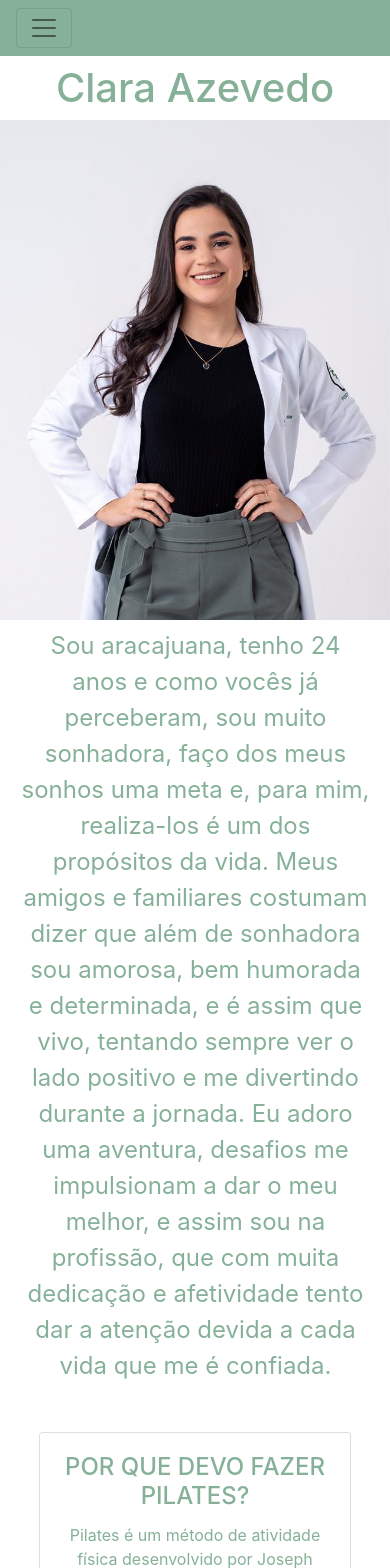
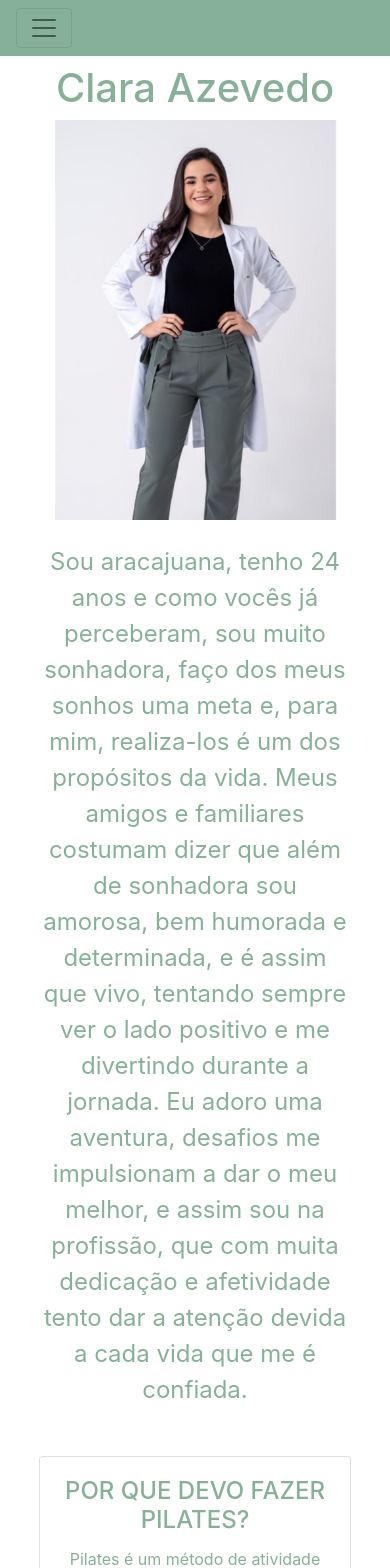
Before and after one commit to jcgsr/Escurinha, a Vue app: page /sobre in a window 390 px wide. Shown: the top 1568 px of the page. Built offline with nearby package versions, Linux system fonts and the light colour scheme.

Commit message:
sobre done

```diff
--- a/src/App.vue
+++ b/src/App.vue
@@ -31,7 +31,9 @@ export default {
 
 <style lang="css">
 html,
-* {
+*,
+body {
   color: #86b198;
+
 }
 </style>
--- a/src/components/Home.vue
+++ b/src/components/Home.vue
@@ -20,4 +20,10 @@ img {
 #container {
   text-align: center;
 }
+
+@media only screen and (max-width: 456px) {
+  #container img{
+    max-width: 90%;
+  }
+}
 </style>
--- a/src/components/Sobre.vue
+++ b/src/components/Sobre.vue
@@ -3,7 +3,7 @@
     <h1 class="mt-2">Clara Azevedo</h1>
     <div class="parallax animate__animated animate__backInDown"></div>
 
-    <div class="texto mt-2 animate__animated animate__backInUp">
+    <div class="texto mt-4 animate__animated animate__backInUp">
       Sou aracajuana, tenho 24 anos e como vocês já perceberam, sou muito
       sonhadora, faço dos meus sonhos uma meta e, para mim, realiza-los é um dos
       propósitos da vida. Meus amigos e familiares costumam dizer que além de
@@ -15,9 +15,8 @@
     </div>
     <div class="services">
       <b-card
-        class="mt-5 animate__animated animate__bounceIn"
+        class="mt-5 animate__animated animate__bounceIn card"
         title="POR QUE DEVO FAZER PILATES?"
-
       >
         <b-card-text>
           Pilates é um método de atividade física desenvolvido por Joseph
@@ -28,9 +27,8 @@
         </b-card-text>
       </b-card>
       <b-card
-        class="mt-5 animate__animated animate__bounceIn"
+        class="mt-5 animate__animated animate__bounceIn card"
         title="COMO FUNCIONA A ACUPUNTURA?"
-
       >
         <b-card-text>
           Técnica milenar Chinesa, que tem como objetivo principal equilibrar
@@ -39,9 +37,8 @@
         </b-card-text>
       </b-card>
       <b-card
-        class="mt-5 animate__animated animate__bounceIn"
+        class="mt-5 animate__animated animate__bounceIn card"
         title="QUANDO DEVO PROCURAR UM FISIOTERAPEUTA?"
-
       >
         <b-card-text>
           Reabilitar, prevenir e tratar os distúrbios cinético-funcionais
@@ -61,6 +58,10 @@
   font-size: 1.5rem;
 }
 
+.card + .card {
+  margin-left: 0.5rem;
+}
+
 .services {
   display: flex;
   width: 70%;
@@ -73,26 +74,26 @@
 
 .parallax {
   /* The image used */
-  background-image: url("../assets/Escurinha6.jpg");
+  background-image: url("../assets/Escurinha4.jpg");
 
   /* Set a specific height */
-  min-height: 500px;
+  height: 700px;
+  width: 70%;
+  margin: 0 auto;
 
   /* Create the parallax scrolling effect */
   background-attachment: fixed;
-  background-position: center;
+  background-position: top;
   background-repeat: no-repeat;
-  background-size: cover;
+  background-size: 70%;
 }
 
 #sobre {
   text-align: center;
+  height: 100vh;
 }
 
 @media only screen and (max-width: 456px) {
-  .foto {
-    width: 90%;
-  }
   .texto {
     width: 90%;
   }
@@ -101,5 +102,30 @@
     flex-direction: column;
     width: 80%;
   }
+
+  .parallax {
+    height: 400px;
+    width: 90%;
+    background-size: 80%;
+    background-position: center;
+  }
+}
+
+@media only screen and (max-width: 768px) {
+  .services {
+    flex-direction: column;
+    width: 80%;
+  }
+
+  .texto {
+    width: 80%;
+  }
+
+  .parallax {
+    height: 400px;
+    width: 90%;
+    background-size: 80%;
+    background-position: center;
+  }
 }
 </style>
```
